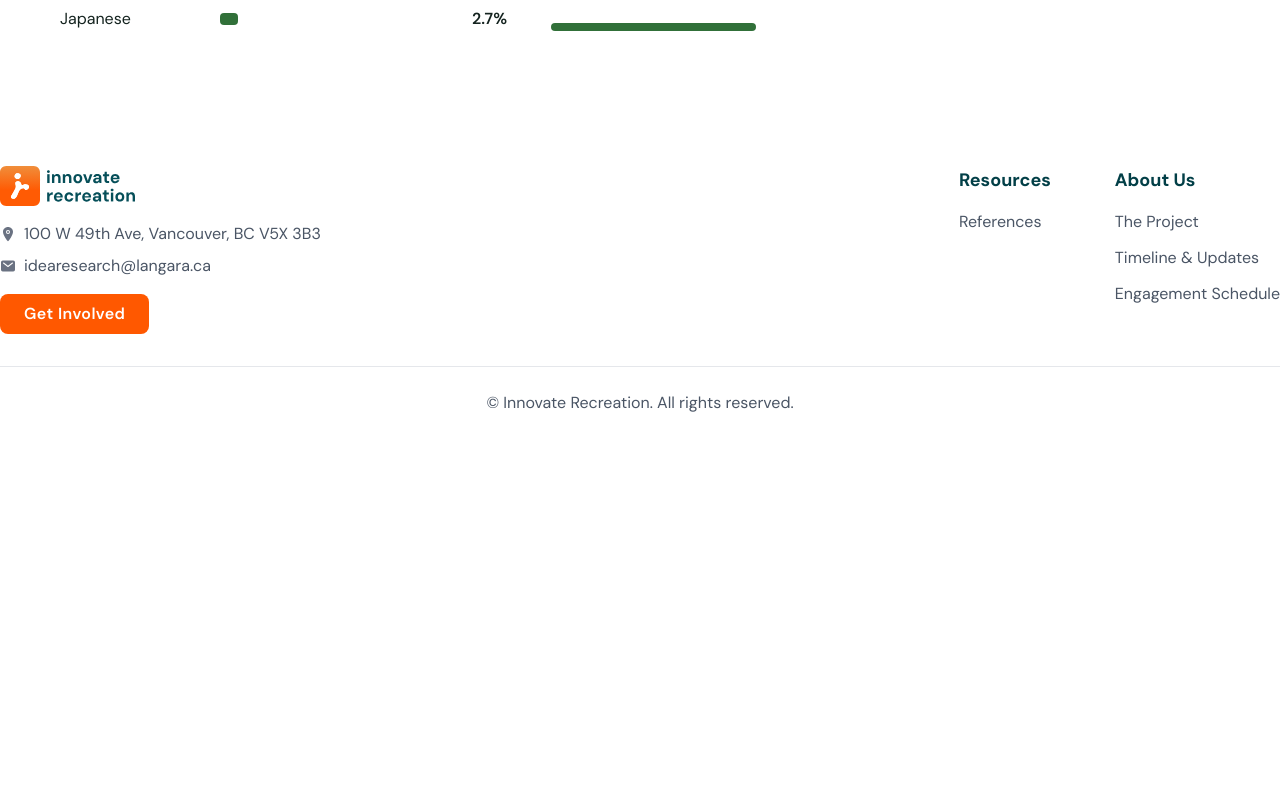
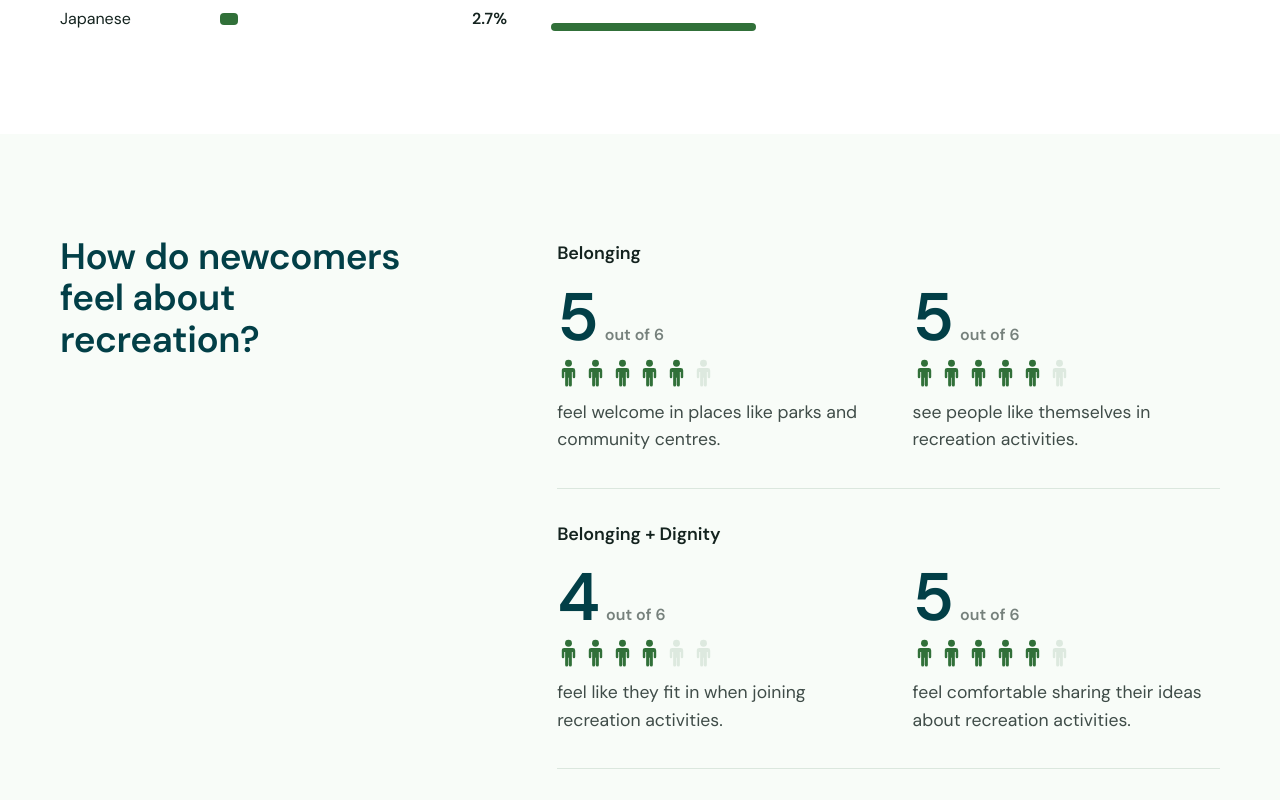
Before and after one commit to langararec/IDEAS-website, a React (Vite) app in the folder frontend/: page /findings in a window 1280 px wide. Shown: the part 1580-2380 px from the top of the page. Before the commit the page ends 2027 px from the top, so only its background shows below. Built offline with nearby package versions, Linux system fonts and the light colour scheme.

Commit message:
feat: add findings feelings section

```diff
--- a/frontend/src/content/FindingsContent.ts
+++ b/frontend/src/content/FindingsContent.ts
@@ -4,7 +4,6 @@ const en = {
     cityTabsLabel: "Choose a city",
     cityNames: { burnaby: "Burnaby", courtenay: "Courtenay" },
     outOfSix: "out of 6",
-    peopleOutOfSix: "out of 6 people",
     sections: {
         who: "Who did we hear from?",
         feelings: "How do newcomers feel about recreation?",
@@ -258,7 +257,6 @@ const fr: typeof en = {
     cityTabsLabel: "Choisir une ville",
     cityNames: { burnaby: "Burnaby", courtenay: "Courtenay" },
     outOfSix: "sur 6",
-    peopleOutOfSix: "personnes sur 6",
     sections: {
         who: "Qui avons-nous consulté?",
         feelings: "Comment les nouveaux arrivants perçoivent-ils les loisirs?",
--- /dev/null
+++ b/frontend/src/pages/Findings/FeelingsSection.tsx
@@ -0,0 +1,55 @@
+import React from "react";
+import type { FindingsContentType } from "../../content/FindingsContent";
+import { findingsData, type City } from "../../content/Findings/data";
+import { toItems } from "./items";
+import PeopleRatio from "./PeopleRatio";
+import Reveal from "./Reveal";
+import Section from "./Section";
+
+type FeelingsSectionProps = {
+    city: City;
+    content: FindingsContentType;
+};
+
+const FeelingsSection: React.FC<FeelingsSectionProps> = ({ city, content }) => {
+    const groups = findingsData[city].feelings;
+    const labels = content[city].feelings;
+
+    return (
+        <Section>
+            <div className="grid grid-cols-12 gap-x-[clamp(1rem,2.6vw,2.25rem)] gap-y-12 max-[900px]:grid-cols-1">
+                <Reveal className="col-span-4 self-start max-[900px]:col-span-full lg:sticky lg:top-8">
+                    <h2 className="text-[clamp(1.65rem,2.9vw,2.3rem)] font-semibold leading-[1.12] tracking-[-0.012em] text-pretty text-primary">
+                        {content.sections.feelings}
+                    </h2>
+                </Reveal>
+
+                <div className="[grid-column:6/-1] max-[900px]:[grid-column:1/-1]">
+                    {groups.map((group, index) => (
+                        <Reveal
+                            key={group.id}
+                            delay={index}
+                            className={`grid gap-[1.375rem] py-[2.125rem] ${index === 0 ? "border-0 pt-1.5" : "border-t border-rule"} ${index === groups.length - 1 ? "pb-0" : ""}`}
+                        >
+                            <h3 className="text-[1.12rem] font-semibold leading-tight tracking-[-0.005em] text-balance text-ink">
+                                {labels[group.id].title}
+                            </h3>
+                            <div className="grid grid-cols-2 gap-x-12 gap-y-8 max-[640px]:grid-cols-1">
+                                {toItems(group.items, labels[group.id].items).map((item) => (
+                                    <PeopleRatio
+                                        key={item.id}
+                                        value={item.value}
+                                        outOfSix={content.outOfSix}
+                                        statement={item.label}
+                                    />
+                                ))}
+                            </div>
+                        </Reveal>
+                    ))}
+                </div>
+            </div>
+        </Section>
+    );
+};
+
+export default FeelingsSection;
--- a/frontend/src/pages/Findings/Findings.tsx
+++ b/frontend/src/pages/Findings/Findings.tsx
@@ -5,6 +5,7 @@ import { type City } from "../../content/Findings/data";
 import CityTabs from "./CityTabs";
 import Reveal from "./Reveal";
 import WhoSection from "./WhoSection";
+import FeelingsSection from "./FeelingsSection";
 
 const Findings: React.FC = () => {
     const { language } = useLanguage();
@@ -41,6 +42,7 @@ const Findings: React.FC = () => {
             </section>
 
             <WhoSection city={city} content={content} />
+            <FeelingsSection city={city} content={content} />
         </main>
     );
 };
--- /dev/null
+++ b/frontend/src/pages/Findings/PeopleRatio.tsx
@@ -0,0 +1,43 @@
+import React from "react";
+import { useReveal } from "./useReveal";
+
+type PeopleRatioProps = {
+    value: number;
+    outOfSix: string;
+    statement: string;
+    large?: boolean;
+};
+
+const PeopleRatio: React.FC<PeopleRatioProps> = ({ value, outOfSix, statement, large = false }) => {
+    const { ref, revealed } = useReveal<HTMLDivElement>();
+
+    return (
+        <div ref={ref} className="grid content-start gap-3">
+            <p className="flex items-baseline gap-2">
+                <span className="text-[clamp(3rem,5.4vw,4.2rem)] font-semibold leading-[0.9] tracking-[-0.03em] tabular-nums text-primary">
+                    {value}
+                </span>
+                <span className="text-base font-semibold text-muted">{outOfSix}</span>
+            </p>
+            <span aria-hidden="true" className="inline-flex items-end gap-1">
+                {Array.from({ length: 6 }, (_, index) => (
+                    <svg
+                        key={index}
+                        viewBox="0 0 24 29"
+                        style={{ transitionDelay: `${index * 70 + 150}ms` }}
+                        className={`${large ? "h-[31px] w-[26px]" : "h-7 w-[23px]"} shrink-0 transition-colors duration-400 motion-reduce:transition-none ${index < value && revealed ? "text-data" : "text-data-faint"}`}
+                    >
+                        <circle cx="12" cy="4.4" r="3.6" fill="currentColor" />
+                        <path
+                            fill="currentColor"
+                            d="M7.6 9.4h8.8a2.6 2.6 0 0 1 2.6 2.6v6.6a1.3 1.3 0 0 1-2.6 0v-5.2h-.9V27a1.6 1.6 0 0 1-3.2 0v-7.6h-.6V27a1.6 1.6 0 0 1-3.2 0V13.4h-.9v5.2a1.3 1.3 0 0 1-2.6 0V12a2.6 2.6 0 0 1 2.6-2.6z"
+                        />
+                    </svg>
+                ))}
+            </span>
+            <p className="max-w-[34ch] text-[1.1rem] leading-[1.55] text-body">{statement}</p>
+        </div>
+    );
+};
+
+export default PeopleRatio;
```
